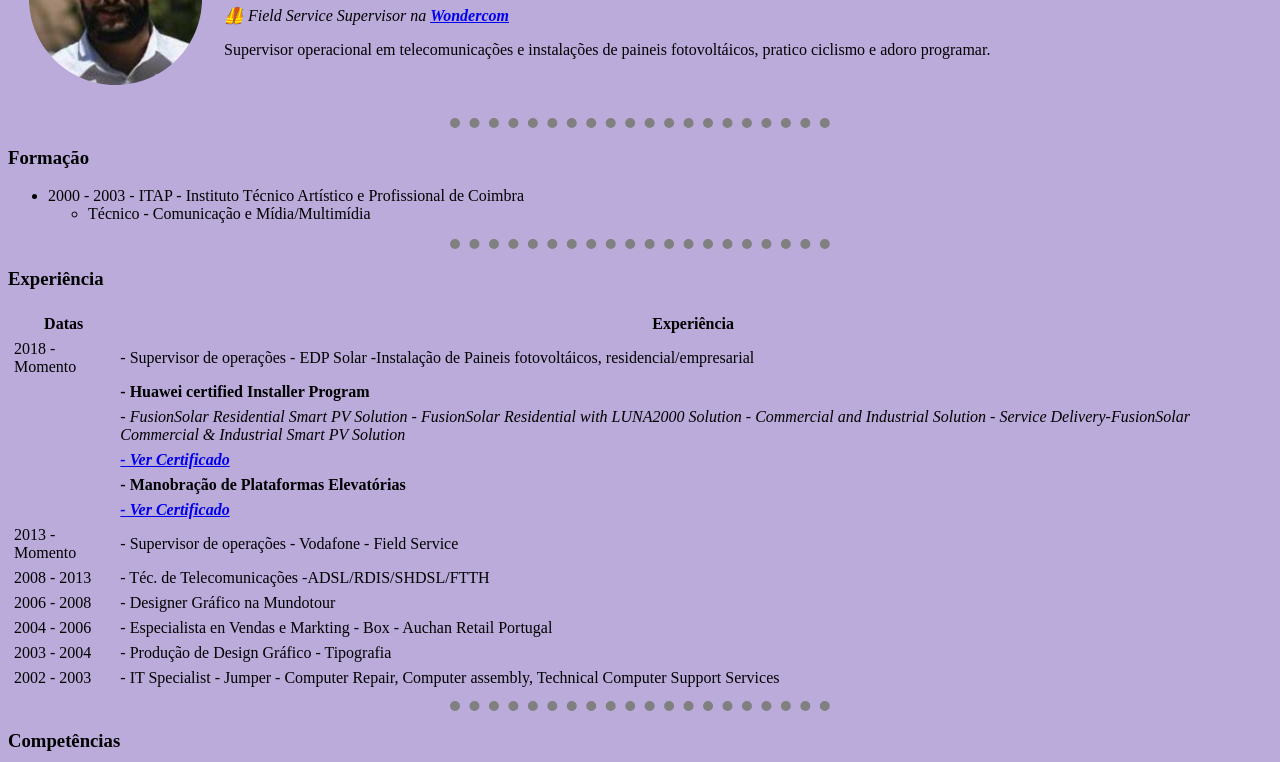
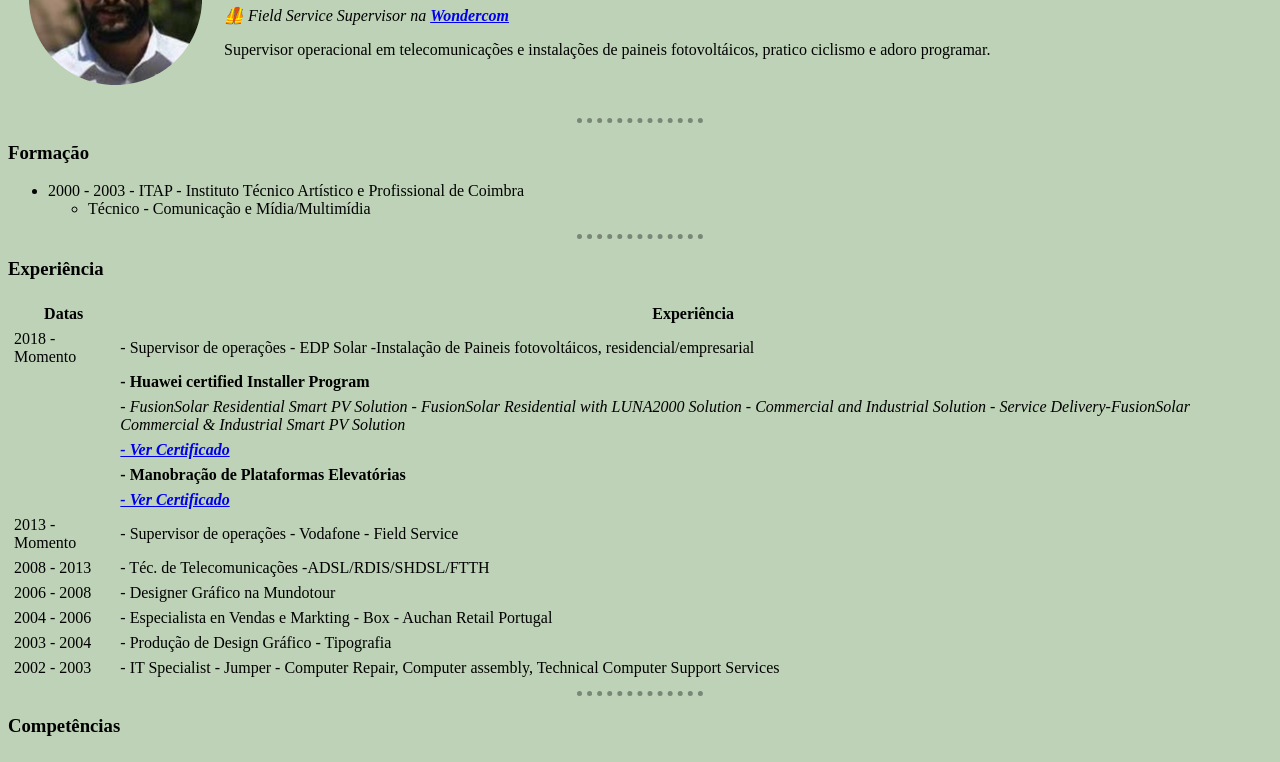
Before and after one commit to Saltiberra/Career-Change, a plain HTML site: page index.html in a window 1280 px wide. Shown: the part 117-879 px from the top of the page. Drawn offline with Linux system fonts and the light colour scheme.

Commit message:
back color 1.1

```diff
--- a/index.html
+++ b/index.html
@@ -7,15 +7,15 @@
   <style>
 
   body {
-    background-color: #BAABDA;
+    background-color: #BDD2B6;
   }
 
 hr {
   border-style: none;
   border-top-style: dotted;
-  border-color: grey;
-  border-width: 10px;
-  width: 30%;
+  border-color: #798777;
+  border-width: 5px;
+  width: 10%;
 }
 
 
```
